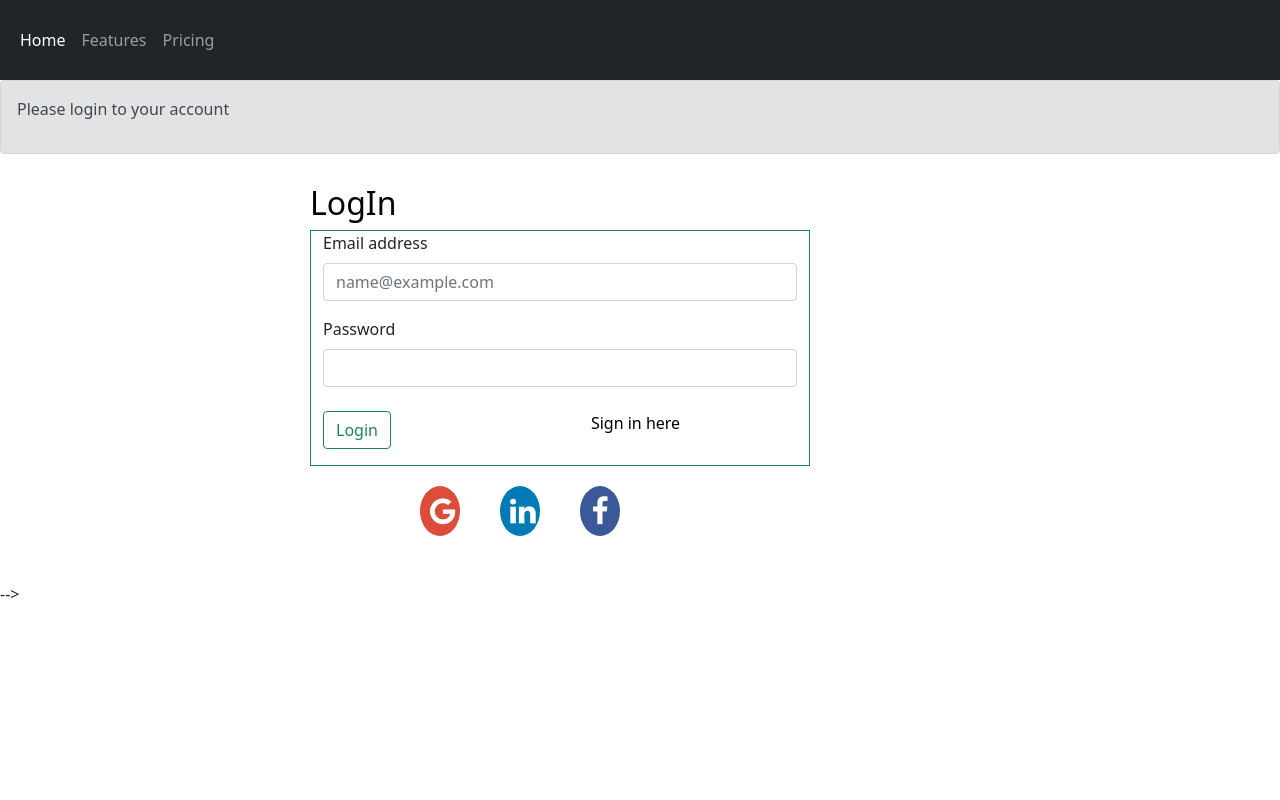
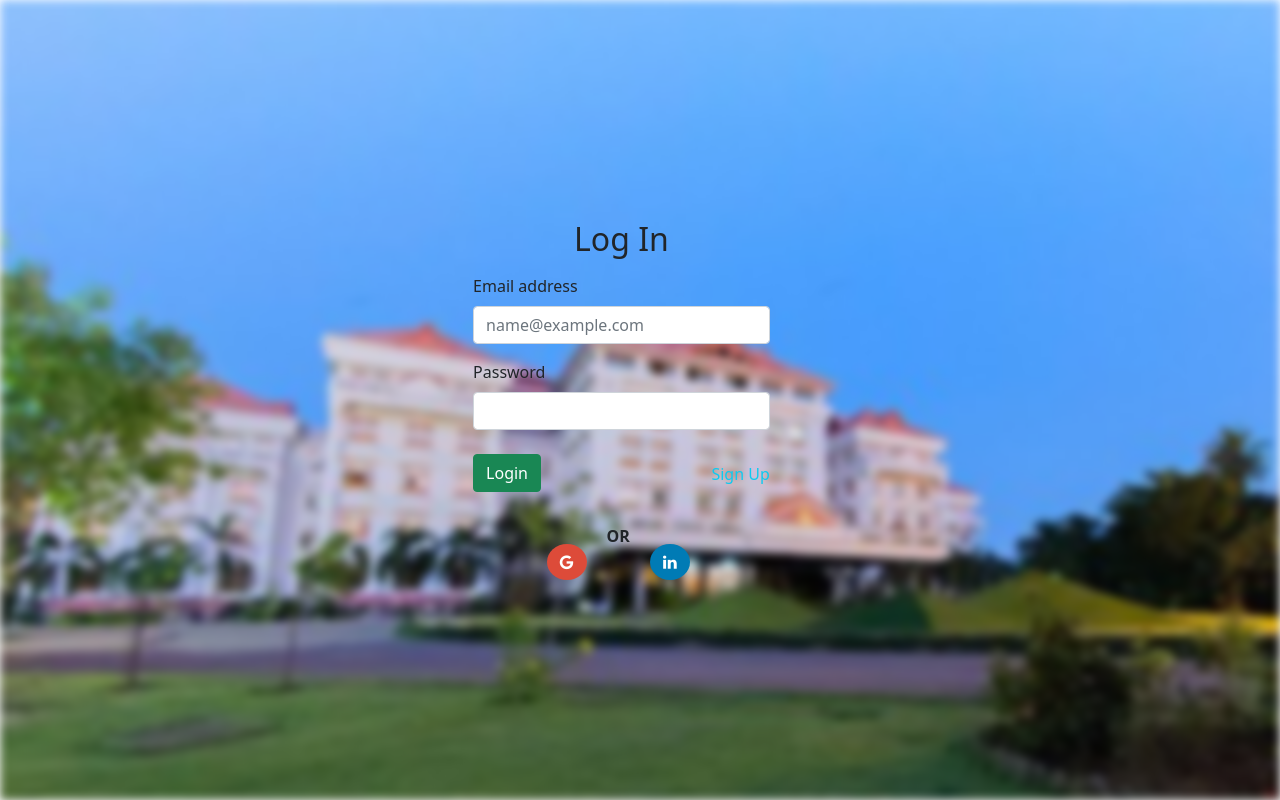
Before and after one commit to mihika-shrivastava/automating_phd_applictions, a Flask app: page /login in a window 1280 px wide. Run offline with Flask 2, Linux system fonts and the light colour scheme.

Commit message:
update login and sigin

```diff
--- a/static/css/login2.css
+++ b/static/css/login2.css
@@ -4,6 +4,16 @@
     background-size: 1300px 1000px;
 }*/
 
+#bg{
+  background-image: url('../images/amrita_background.jpg');
+  position: fixed;
+  left: 0;
+  top: 0;
+  width: 100%;
+  height: 100%;
+  background-size: cover;
+  filter: blur(5px);
+}
 
 body::-webkit-scrollbar {
     display: none;
@@ -11,6 +21,14 @@ body::-webkit-scrollbar {
 
   /* Hide scrollbar for IE, Edge and Firefox */
 body {
+
+  display: flex;
+  justify-content: center;
+  align-items: center;
+  min-height: 100vh;
+  overflow: hidden;
+  margin: 0;
+  padding: 0;
     -ms-overflow-style: none;  /* IE and Edge */
     scrollbar-width: none;  /* Firefox */
   }
@@ -39,6 +57,14 @@ body {
     text-decoration: none;
     border-radius: 50%;
     margin:20px ;
+
+  }
+
+  .brand_logo {
+    height: 150px;
+    width: 150px;
+    border-radius: 50%;
+    border: 2px solid white;
   }
 
   /* Add a hover effect if you want */
--- a/templates/login.html
+++ b/templates/login.html
@@ -4,13 +4,17 @@
   <link href="https://cdn.jsdelivr.net/npm/bootstrap@5.0.2/dist/css/bootstrap.min.css" rel="stylesheet"
     integrity="sha384-EVSTQN3/azprG1Anm3QDgpJLIm9Nao0Yz1ztcQTwFspd3yD65VohhpuuCOmLASjC" crossorigin="anonymous">
   <link rel="stylesheet" href="../static/css/login2.css">
+  <link rel="stylesheet" href="../static/css/bootstrap-responsive.min.css">
   <link rel="stylesheet" href="https://cdnjs.cloudflare.com/ajax/libs/font-awesome/4.7.0/css/font-awesome.min.css">
-  <link rel="stylesheet" href="{{ url_for('static', filename='css/login2.css') }}">
+  <meta name="viewport" content="width=device-width, initial-scale=1.0">
+
+
 </head>
 
 
 <body>
-  <!-- navbar -->
+  <!--
+
   <nav class="navbar navbar-expand-lg navbar-dark bg-dark row-4 " style="height:80px">
     <div class="container-fluid">
       <button class="navbar-toggler" type="button" data-bs-toggle="collapse" data-bs-target="#navbarNavDropdown"
@@ -28,7 +32,7 @@
           <li class="nav-item">
             <a class="nav-link" href="#">Pricing</a>
           </li>
-          <!--
+
                   <div class="dropdown" >
                     <span class="fa fa-flickr"></span>
                     <div class="dropdown-content">
@@ -40,42 +44,54 @@
                     <a href="#" style="color:black;text-decoration:none">LogOut</a>
                     </div>
                   </div>
-                -->
+
         </ul>
       </div>
     </div>
   </nav>
 
-  <div class="alert alert-secondary" role="alert">
-    <p>{{ message }}</p>
-  </div>
+-->
 
   <!-- body -->
-  <form action="" method="post">
-    <div class='page'>
-      <h2 style="margin-left:300px;color:black">LogIn</h2>
-      <div class='container border border-success ' style="margin-left:300px;width:500px">
+    <div id="bg"></div>
+
+    <div class='page position-relative w-100'>
+      <div class="row justify-content-md-center">
+
+      </div>
+      <form action="" method="post">
+
+      <div class="row justify-content-md-center">
+
+      <div class='container w-25'>
+        <h2 class="text-center">Log In</h2>
         <div class="mb-3">
-          <label htmlFor="email" class="form-label">Email address</label>
-          <input type="email" class="form-control" id="email" placeholder="name@example.com" name="email" required />
+          <label htmlFor="email" class="form-label pt-2">Email address</label>
+          <input type="email" class="form-control w-100 " id="email" placeholder="name@example.com" name="email" required />
         </div>
         <div class="mb-3">
           <label htmlFor="password" class="form-label">Password</label>
-          <input type="password" class="form-control" id="password" name="password" required />
+          <input type="password" class="form-control w-100" id="password" name="password" required />
 
           <br />
-          <div style="display:flex">
-            <button type="submit" class="btn btn-outline-success">Login</button>
-            <p class='signin'><a class='sign' href="{{ url_for('signin') }}">Sign in here</a></p>
+          <div class="alert alert-danger hidden" role="alert">
+            A simple danger alert—check it out!
+          </div>
+          <div class="d-flex justify-content-between">
+            <button type="submit" class="btn btn-success">Login</button>
+            <a class='pt-2 text-decoration-none text-info' href="{{ url_for('signin') }}">Sign Up</a>
           </div>
         </div>
       </div>
+    </div>
   </form>
-  <div style="display:flex;margin-left:390px">
+  <div class="row justify-content-md-center">
+  <div class="col col-md-2" style="display:flex;">
     <a href="#" class="fa fa-google"></a>
+    <b>OR</b>
     <a href="#" class="fa fa-linkedin "></a>
-    <a href="#" class="fa fa-facebook"></a>
   </div>
+</div>
   </div>
 
   <!-- footer -->
```
Also changed, not shown: templates/signin.html (+18 -11 lines), static/css/bootstrap-responsive.min.css (added), static/images/amrita_background.jpg (added).
